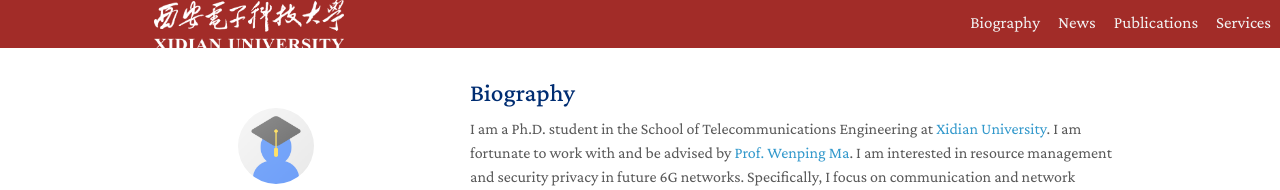
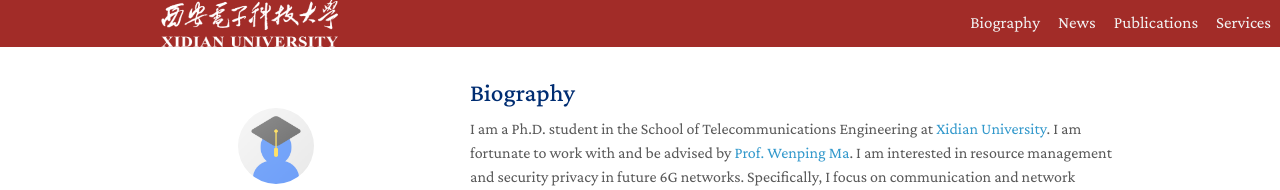
Before and after one commit to QuinYim/quinyim.github.io, a Jekyll site: the page built from index.md, in a window 1280 px wide. Shown: the top 190 px of the page. Built offline with Jekyll 4.4.1, drawn with Linux system fonts in a browser that asks for light colours; a style sheet for code colours, icons or effects is not loaded.

Commit message:
First Commit

```diff
--- a/_config.yml
+++ b/_config.yml
@@ -3,7 +3,7 @@
 position: Ph.D. Student
 affiliation: Xidian University
 #affiliation_link: https://cs.jhu.edu/
-affiliation_logo: ./assets/img/xidian6.svg #./assets/img/university-logo-small-horizontal-white-156eae9527.svg
+affiliation_logo: ./assets/img/xidian5.svg #./assets/img/university-logo-small-horizontal-white-156eae9527.svg
 location: Xi'an, China
 email: kyan@stu.xidian.edu.cn
 
```
Also changed, not shown: assets/img/xidian5.svg, assets/img/xidian6.svg (deleted).
